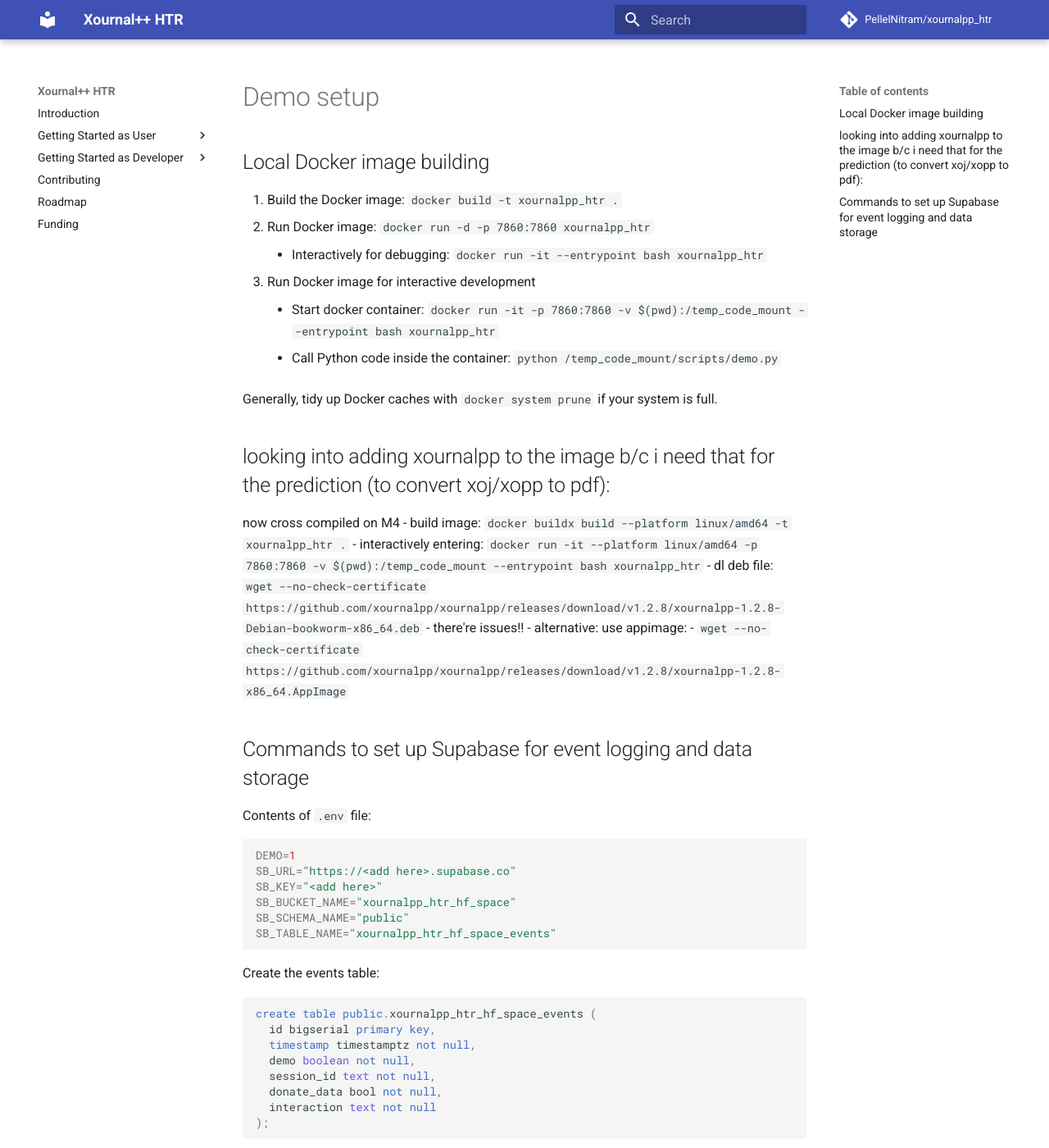
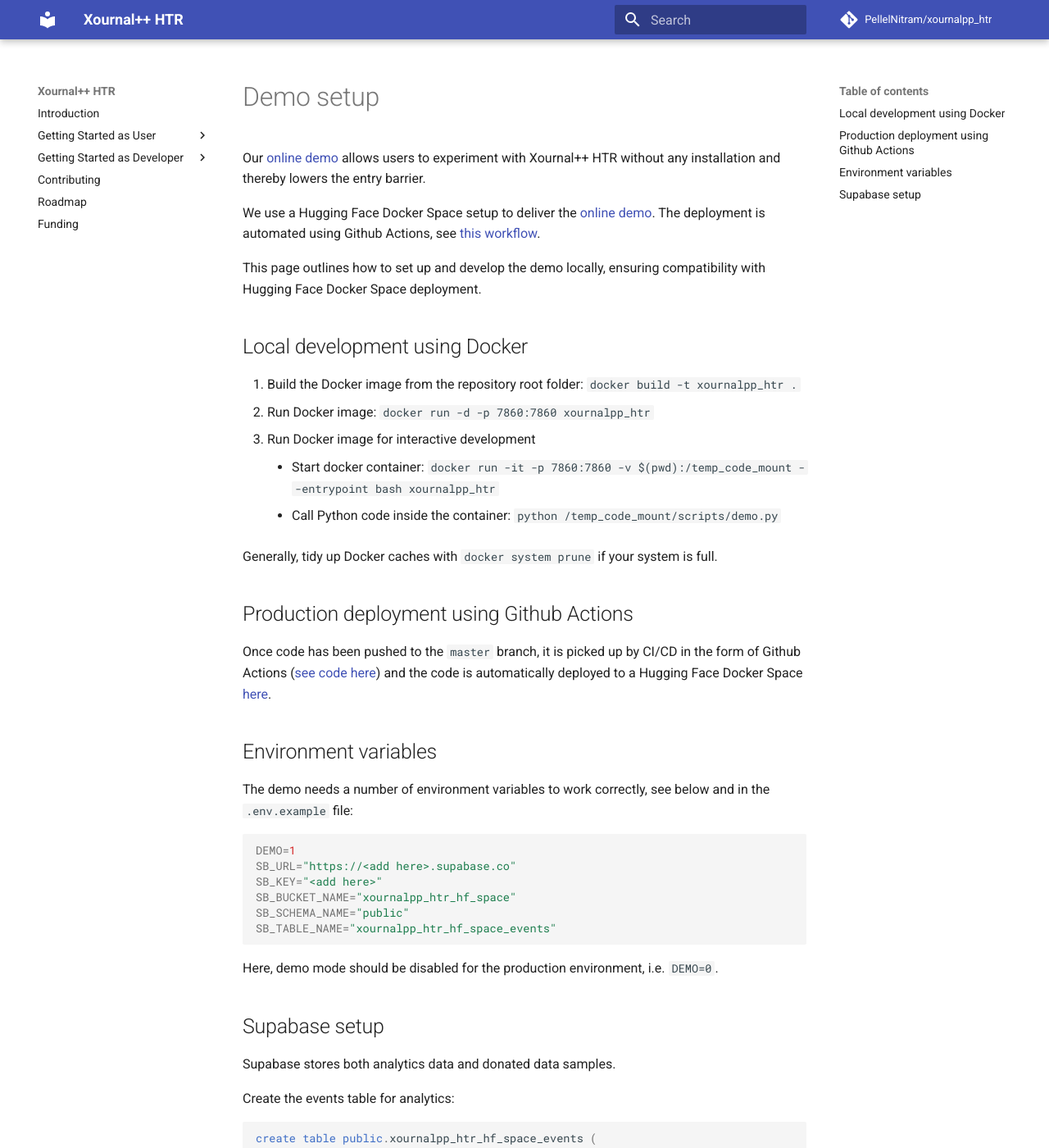
Before and after one commit to PellelNitram/xournalpp_htr, an MkDocs documentation site: the page built from docs/demo_setup.md, in a window 1280 px wide and 1400 px high. Shown: the whole window at 82% size. Built offline with MkDocs 1.6.1 and Material for MkDocs 9.7.7, drawn with Linux system fonts in a browser that asks for light colours; comment, search, counter and statistics services are not loaded; some of the changed text lies outside the part shown.

Commit message:
Refactor demo setup docs page.

````diff
--- a/docs/demo_setup.md
+++ b/docs/demo_setup.md
@@ -1,27 +1,26 @@
-## Local Docker image building
+Our [online demo](https://huggingface.co/spaces/PellelNitram/xournalpp_htr) allows users to experiment with Xournal++ HTR without any installation and thereby lowers the entry barrier.
 
-1. Build the Docker image: `docker build -t xournalpp_htr .`
+We use a Hugging Face Docker Space setup to deliver the [online demo](https://huggingface.co/spaces/PellelNitram/xournalpp_htr). The deployment is automated using Github Actions, see [this workflow](https://github.com/PellelNitram/xournalpp_htr/blob/master/.github/workflows/deploy-demo-to-hf-space.yml).
+
+This page outlines how to set up and develop the demo locally, ensuring compatibility with Hugging Face Docker Space deployment.
+
+## Local development using Docker
+
+1. Build the Docker image from the repository root folder: `docker build -t xournalpp_htr .`
 2. Run Docker image: `docker run -d -p 7860:7860 xournalpp_htr`
-    - Interactively for debugging: `docker run -it --entrypoint bash xournalpp_htr`
 3. Run Docker image for interactive development
     - Start docker container: `docker run -it -p 7860:7860 -v $(pwd):/temp_code_mount --entrypoint bash xournalpp_htr`
     - Call Python code inside the container: `python /temp_code_mount/scripts/demo.py`
 
 Generally, tidy up Docker caches with `docker system prune` if your system is full.
 
-## looking into adding xournalpp to the image b/c i need that for the prediction (to convert xoj/xopp to pdf):
+## Production deployment using Github Actions
 
-now cross compiled on M4
-- build image: `docker buildx build --platform linux/amd64 -t xournalpp_htr .`
-- interactively entering: `docker run -it --platform linux/amd64 -p 7860:7860 -v $(pwd):/temp_code_mount --entrypoint bash xournalpp_htr`
-- dl deb file: `wget --no-check-certificate https://github.com/xournalpp/xournalpp/releases/download/v1.2.8/xournalpp-1.2.8-Debian-bookworm-x86_64.deb`
-    - there're issues!!
-- alternative: use appimage:
-    - `wget --no-check-certificate https://github.com/xournalpp/xournalpp/releases/download/v1.2.8/xournalpp-1.2.8-x86_64.AppImage`
+Once code has been pushed to the `master` branch, it is picked up by CI/CD in the form of Github Actions ([see code here](https://github.com/PellelNitram/xournalpp_htr/blob/master/.github/workflows/deploy-demo-to-hf-space.yml)) and the code is automatically deployed to a Hugging Face Docker Space [here](https://huggingface.co/spaces/PellelNitram/xournalpp_htr).
 
-## Commands to set up Supabase for event logging and data storage
+## Environment variables
 
-Contents of `.env` file:
+The demo needs a number of environment variables to work correctly, see below and in the `.env.example` file:
 
 ```bash
 DEMO=1
@@ -32,7 +31,13 @@
 SB_TABLE_NAME="xournalpp_htr_hf_space_events"
 ```
 
-Create the events table:
+Here, demo mode should be disabled for the production environment, i.e. `DEMO=0`.
+
+## Supabase setup
+
+Supabase stores both analytics data and donated data samples.
+
+Create the events table for analytics:
 
 ```sql
 create table public.xournalpp_htr_hf_space_events (
@@ -45,7 +50,7 @@
 );
 ```
 
-Create bucket:
+Create bucket with following name to store donated data samples:
 
 ```
 xournalpp_htr_hf_space
````
